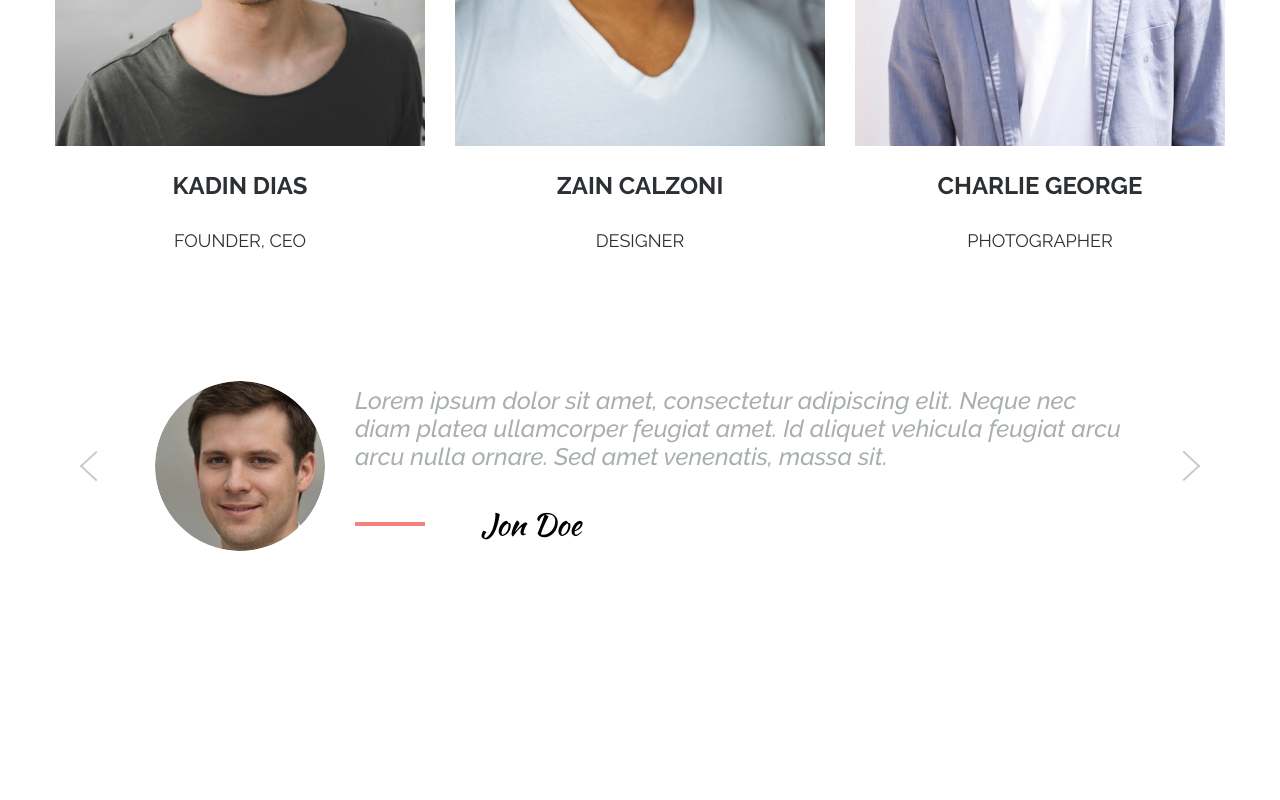
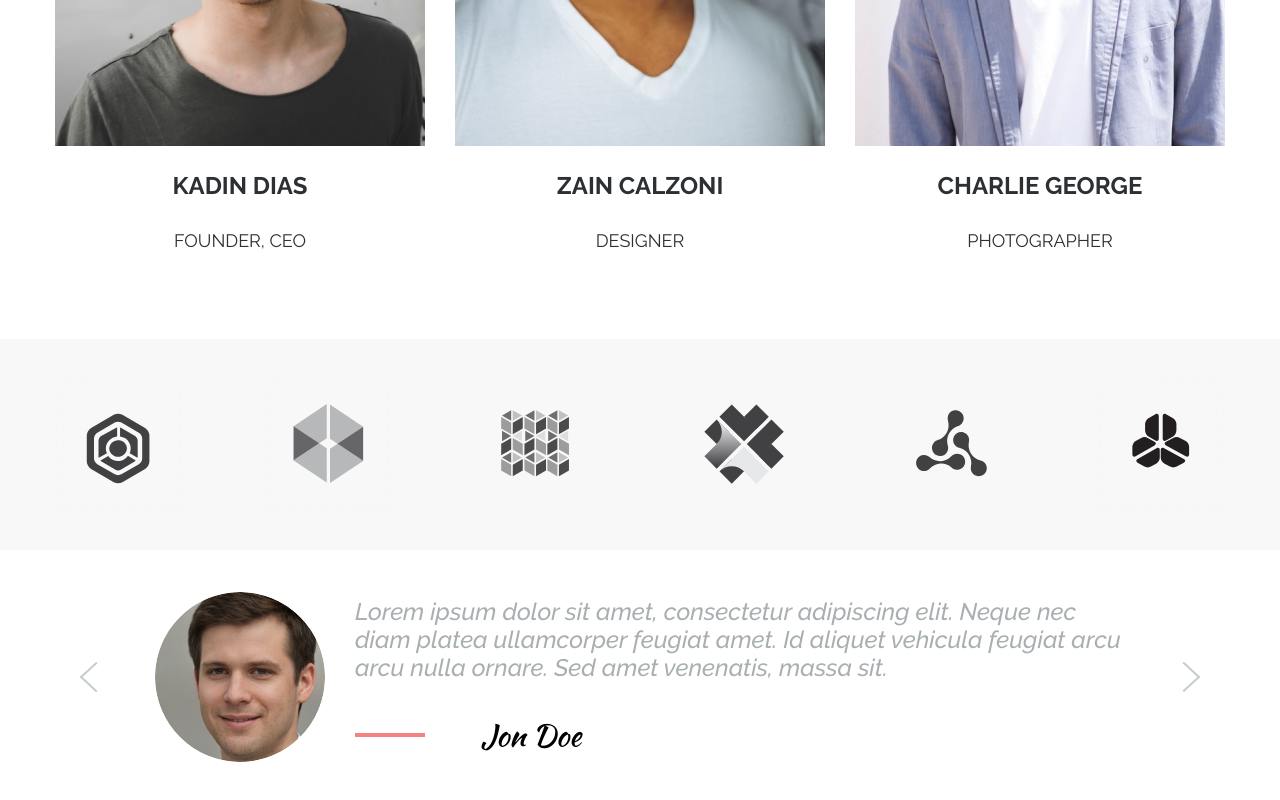
Before and after one commit to MATABIOZ/mogo-project, a website built with Parcel: page index.html in a window 1280 px wide. Shown: the part 5718-6518 px from the top of the page. Before the commit the page ends 6311 px from the top, so only its background shows below. Built offline with nearby package versions, Linux system fonts and the light colour scheme; files whose address does not match are found by name.

Commit message:
Added block_partners

```diff
--- a/index.html
+++ b/index.html
@@ -459,6 +459,22 @@
 			</div>
 		</div>
 	</section>
+	<section class="partners">
+		<div class="container">
+			<div class="partners__wrapper">
+				<div class="partners__inner">
+					<div class="partners__logos">
+						<img src="./images/partners-logo-1.svg" alt="logo">
+						<img src="./images/partners-logo-2.svg" alt="logo">
+						<img src="./images/partners-logo-3.svg" alt="logo">
+						<img src="./images/partners-logo-4.svg" alt="logo">
+						<img src="./images/partners-logo-5.svg" alt="logo">
+						<img src="./images/partners-logo-6.svg" alt="logo">
+					</div>
+				</div>
+			</div>
+		</div>
+	</section>
 	<section class="work-reviews">
 		<div class="container">
 			<div class="work-reviews__wrapper">
--- a/styles/components/partners.less
+++ b/styles/components/partners.less
@@ -0,0 +1,24 @@
+.partners {
+
+	&__wrapper {
+		width: 100%;
+		padding: 42px 16px;
+		background-color: @background-color-alabaster;
+	}
+
+	&__inner {
+		margin: 0 auto;
+		max-width: 1170px;
+	}
+
+	&__logos {
+		display: grid;
+		grid-template-columns: repeat(6, 1fr);
+		gap: 82px;
+
+			img {
+				width: 127px;
+				height: 127px;
+			}
+	}
+}
```
